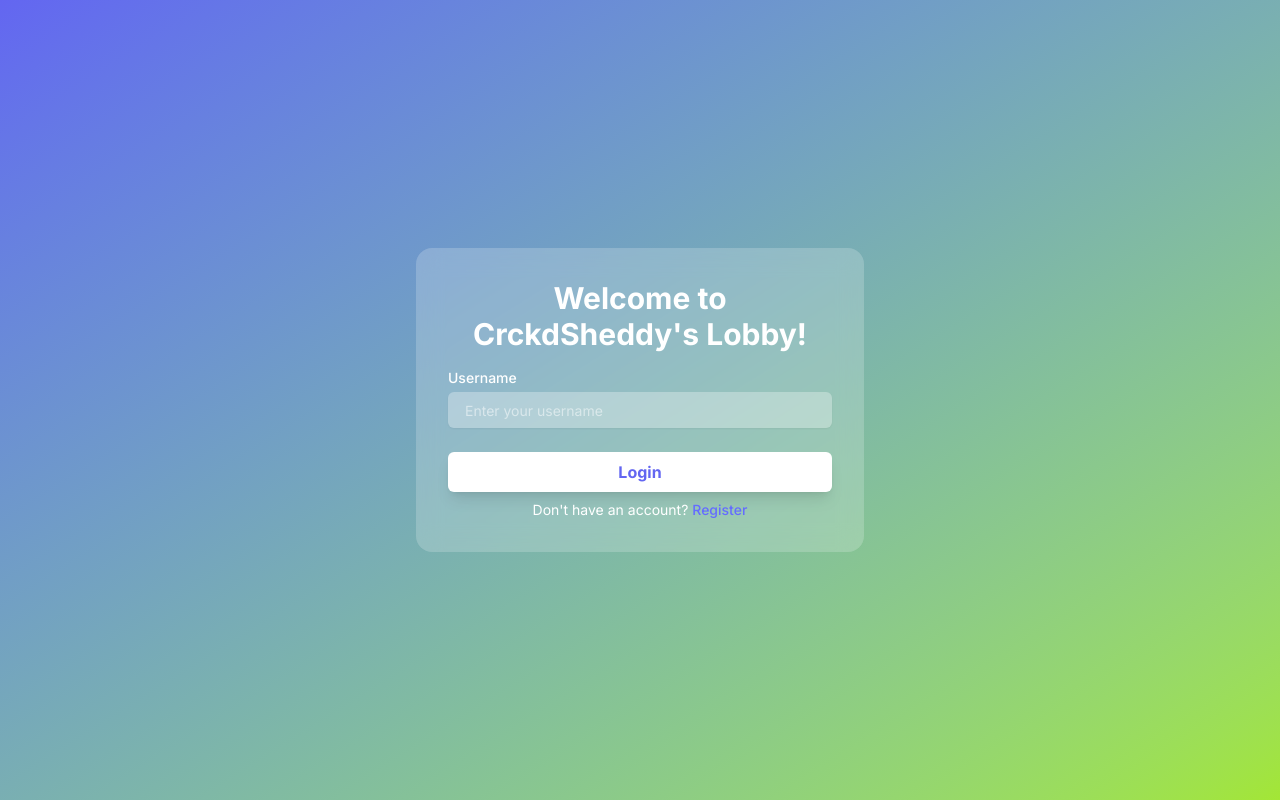
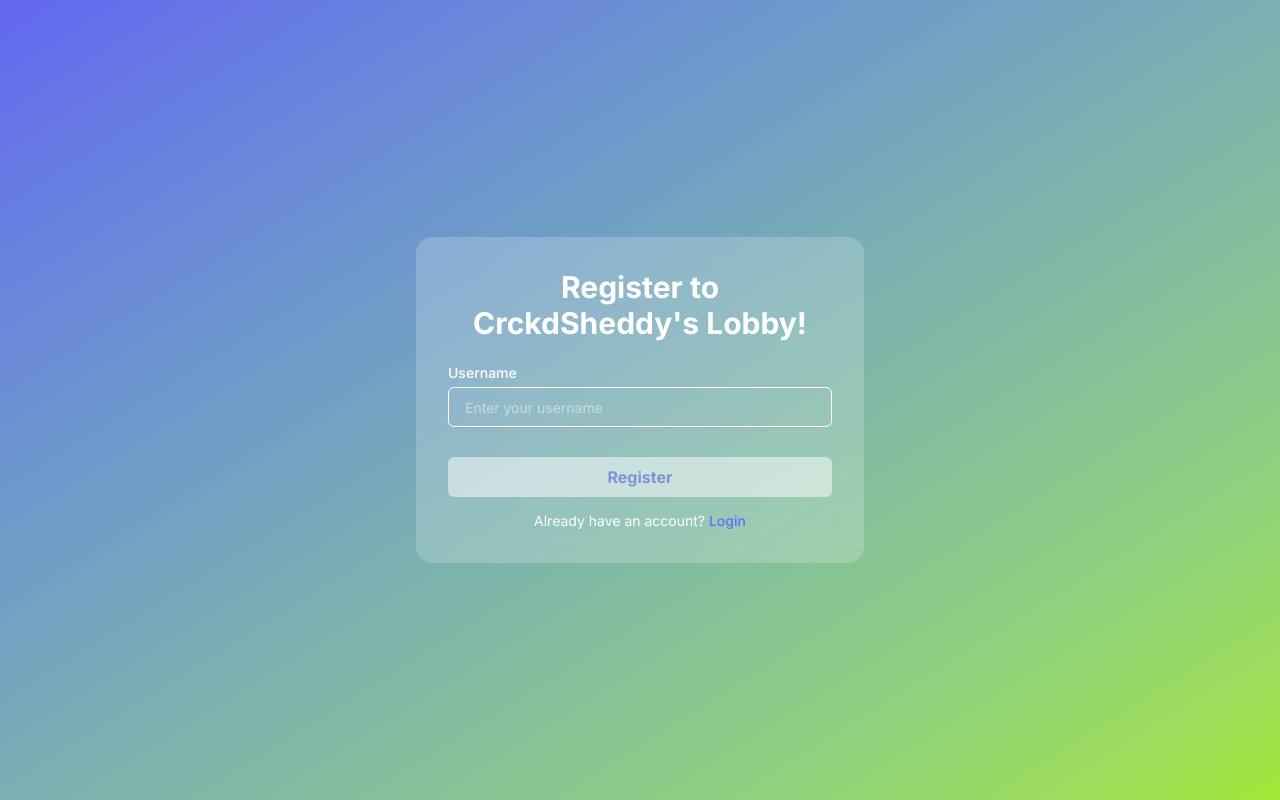
Before and after one commit to shadrxcc/game-lobby-system-fe, a React (Vite) app: page /register in a window 1280 px wide. Before the commit this address led to /login. Built offline with nearby package versions, Linux system fonts and the light colour scheme; no server answers.

Commit message:
complete authentication

```diff
--- a/src/App.tsx
+++ b/src/App.tsx
@@ -10,6 +10,7 @@ import ProtectedRoute from "./components/protected-route";
 import Login from "./pages/login";
 import LobbyPage from "./pages/lobby";
 import GamePage from "./pages/game";
+import Register from "./pages/register";
 
 const App: React.FC = () => {
   return (
@@ -18,6 +19,7 @@ const App: React.FC = () => {
         <Routes>
           <Route path="/" element={<Navigate to="/login" replace />} />
           <Route path="/login" element={<Login />} />
+          <Route path="/register" element={<Register />} />
           <Route path="/lobby" element={<ProtectedRoute />}>
             <Route index element={<LobbyPage />} />
             <Route path="game" element={<GamePage />} />
--- a/src/components/shared/button.tsx
+++ b/src/components/shared/button.tsx
@@ -32,7 +32,7 @@ const variantClasses: Record<ButtonVariant, string> = {
   white:
     'bg-white text-primary hover:bg-primary hover:text-white',
   glass:
-    'backdrop-blur-md bg-white/20 text-primary shadow-glass hover:bg-white/30',
+    'bg-white/20 text-primary shadow-glass hover:bg-white/30',
   outline:
     'border-2 border-primary text-primary bg-transparent hover:bg-primary hover:text-white',
 };
@@ -46,7 +46,7 @@ const Button: React.FC<ButtonProps> = ({
 }) => {
   return (
     <button
-      className={`rounded-md font-bold px-6 h-10 flex items-center justify-center gap-2 py-3 transition-all duration-200 shadow-lg focus:outline-none focus:ring-none disabled:opacity-50 disabled:cursor-not-allowed ${
+      className={`rounded-md cursor-pointer font-bold px-6 h-10 flex items-center justify-center gap-2 py-3 transition-all duration-200 focus:outline-none focus:ring-none disabled:opacity-50 disabled:cursor-not-allowed ${
         variantClasses[variant]
       } ${className}`}
       {...props}
--- a/src/components/shared/input.tsx
+++ b/src/components/shared/input.tsx
@@ -24,8 +24,8 @@ const Input: React.FC<InputProps> = ({
       )}
       <div className="relative flex items-center">
         <InputComponent
-          className={`w-full rounded-md px-4 py-2 bg-white/30 text-white placeholder:text-white/50 border transition-all duration-200 focus:ring-0 focus:border-primary/60 outline-none ${
-            error ? 'border-red-500' : 'border-transparent'
+          className={`w-full rounded-md px-4 py-4 h-10 text-white placeholder:text-white/50 border transition-all duration-200 focus:ring-0 focus:border-primary/60 outline-none ${
+            error ? 'border-red-500' : 'border-white'
           } ${className}`}
           {...props}
         />
--- a/src/pages/login.tsx
+++ b/src/pages/login.tsx
@@ -22,7 +22,7 @@ const Login = () => {
       navigate("/lobby");
     },
     onError: (error: { error: string }) => {
-      toast.error(error.error);
+      toast.error(error.error || "Something went wrong");
     },
   });
 
--- a/src/pages/register.tsx
+++ b/src/pages/register.tsx
@@ -1,25 +1,69 @@
 import Button from "@/components/shared/button";
 import Input from "@/components/shared/input";
 import { useForm } from "react-hook-form";
-import { Link } from "react-router-dom";
+import { Link, useNavigate } from "react-router-dom";
+import { useMutation } from "@tanstack/react-query";
+
+import { toast } from "sonner";
+import type { IAuth } from "@/services/models/auth";
+import { register } from "@/services/api/auth";
+import { zodResolver } from "@hookform/resolvers/zod";
+import z from "zod";
 
 const Register = () => {
-  const { register } = useForm({
+  const navigate = useNavigate();
+  const { mutate: registerMutation, isPending } = useMutation({
+    mutationFn: async (data: IAuth) => register(data.username),
+    onSuccess: (data) => {
+      toast.success(data.message);
+      navigate("/login");
+    },
+    onError: (error: { error: string }) => {
+      toast.error(error.error || "Something went wrong");
+    },
+  });
+
+  const { register: registerForm, handleSubmit, formState: { errors, isValid } } = useForm({
     defaultValues: {
       username: "",
     },
+    resolver: zodResolver(
+      z.object({
+        username: z
+          .string()
+          .min(3, { message: "Username must be at least 3 characters long" }),
+      })
+    ),
+    mode: "onChange",
   });
+
+  const onSubmit = (data: IAuth) => {
+    registerMutation(data);
+  };
 
   return (
     <div className="min-h-screen flex mx-auto items-center justify-center bg-gradient-to-br from-primary to-accent-lime relative overflow-hidden">
-      <div className="mx-auto rounded-2xl p-8 w-full max-w-md flex gap-y-6 flex-col items-center bg-white/20 backdrop-blur-md shadow-glass">
+      <div className="mx-auto rounded-2xl p-8 w-full max-w-md flex gap-y-3.5 flex-col items-center bg-white/20 backdrop-blur-md shadow-glass">
         <h1 className="text-3xl text-center font-bold mb-2 text-white">
           Register to CrckdSheddy's Lobby!
         </h1>
 
-        <Input placeholder="Enter your username" {...register("username")} label="Username" />
+        <Input
+          placeholder="Enter your username"
+          {...registerForm("username")}
+          label="Username"
+          error={!!errors.username}
+          errorMessage={errors.username?.message}
+        />
 
-        <Button className="w-full">Register</Button>
+        <Button
+          className="w-full"
+          onClick={handleSubmit(onSubmit)}
+          loading={isPending}
+          disabled={!isValid}
+        >
+          Register
+        </Button>
 
         <p className="text-white text-sm">
           Already have an account?{" "}
--- a/src/services/api/config.ts
+++ b/src/services/api/config.ts
@@ -1,6 +1,8 @@
 import axios from "axios";
 
-const BASE_URL = import.meta.env.VITE_API_URL;
+const BASE_URL = import.meta.env.VITE_PUBLIC_API_URI;
+
+console.log(BASE_URL);
 
 const apiClient = axios.create({
   baseURL: BASE_URL,
@@ -13,7 +15,7 @@ const apiClient = axios.create({
 // token interceptor
 apiClient.interceptors.request.use(
   (config) => {
-    const token = "";
+    const token = localStorage.getItem("token");
 
     if (token) {
       config.headers.Authorization = `Bearer ${token}`;
```
